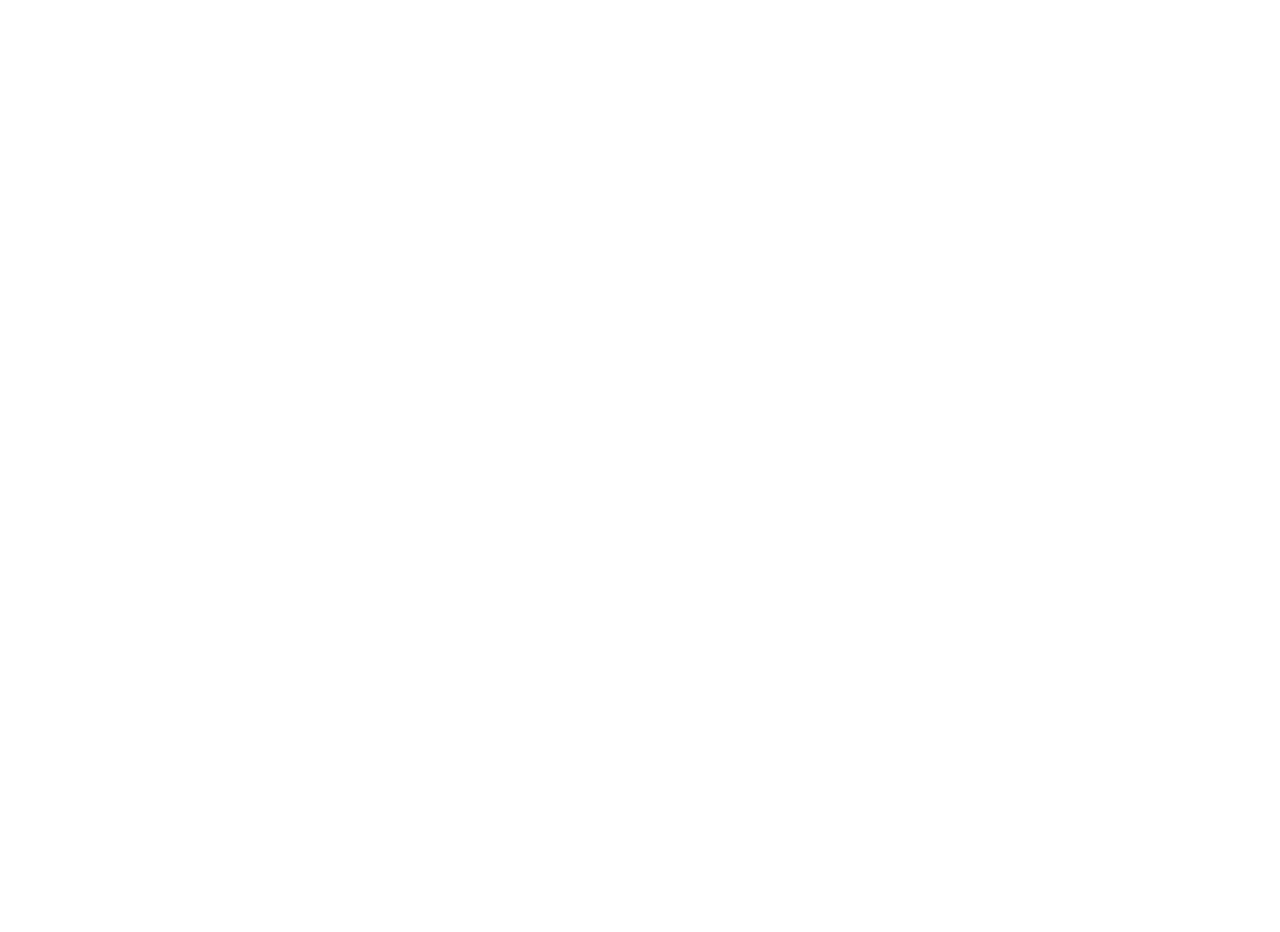
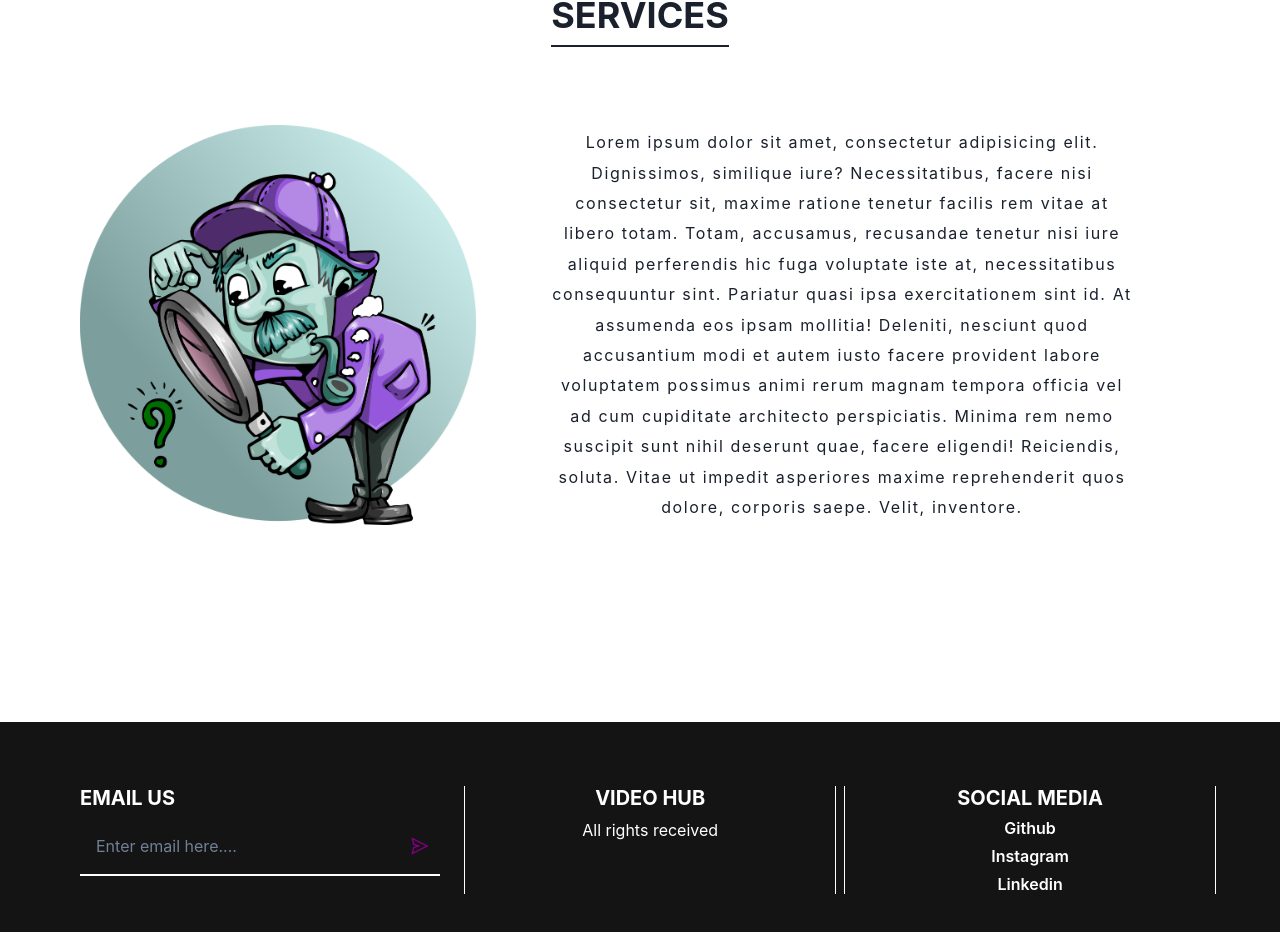
Before and after one commit to faisalCode10/React-video-Hub, a React (Create React App) app: page / in a window 1280 px wide. Shown: the part 878-1810 px from the top of the page. Before the commit the page ends 800 px from the top, so only its background shows below. Built offline with nearby package versions, Linux system fonts and the light colour scheme.

Commit message:
Footer complete

```diff
--- a/src/App.js
+++ b/src/App.js
@@ -1,7 +1,9 @@
 import React from 'react'
 import {BrowserRouter as Router, Routes, Route} from 'react-router-dom'
+import Footer from './Components/Footer'
 import Header from './Components/Header'
 import Home from './Components/Home'
+import Videos from './Videos'
 const App = () => {
   return (
     <div>
@@ -9,8 +11,10 @@
         <Header />
         <Routes>
           <Route path='/' element={<Home />}/>
+          <Route path='/videos' element={<Videos />}/>
         </Routes>
       </Router>
+        <Footer />
     </div>
   )
 }
--- a/src/ColorModeSwitcher.js
+++ b/src/ColorModeSwitcher.js
@@ -13,6 +13,7 @@
       pos={"fixed"}
       top={"2"}
       right={"4"}
+      zIndex={"overlay"}
       onClick={toggleColorMode}
       icon={<SwitchIcon />}
       {...props}
--- /dev/null
+++ b/src/Components/Footer.jsx
@@ -0,0 +1,50 @@
+import { Box, Button, Heading, HStack, Input, Stack, VStack, Text } from '@chakra-ui/react'
+import React from 'react'
+import {AiOutlineSend} from 'react-icons/ai'
+
+const Footer = () => {
+  return (
+   <Box
+   bgColor={'blackAlpha.900'}
+   minH={'40'}
+   p='16'
+   color={'white'}
+   >
+      <Stack direction={['column', 'row']}>
+    <VStack  alignItems={'stretch'} w={'full'} px={'4'}>
+        <Heading size={'md'} textTransform='uppercase' textAlign={['center', 'left']}>Email Us</Heading>
+        <HStack borderBottom={'2px solid white'} py='2'>
+            <Input placeholder='Enter email here....' border={'none'} borderRadius={'none'} focusBorderColor={'none'}/>
+            <Button p={'0'}
+            color='purple'
+            variant={'ghost'}
+            borderRadius={'0 20px 20px 0'}
+            >
+                <AiOutlineSend size={'20'} />
+            </Button>
+        </HStack>
+    </VStack>
+    <VStack w={'full'} borderLeft={['none', '1px solid white']} borderRight={['none', '1px solid white']}>
+        <Heading size={'md'} textTransform='uppercase' textAlign={'center'}>Video Hub</Heading>
+        <Text> All rights received</Text>
+    </VStack>
+    <VStack w={'full'} borderLeft={['none', '1px solid white']} borderRight={['none', '1px solid white']}>
+        <Heading size={'md'} textTransform='uppercase'>Social media</Heading>
+        <Button variant={'link'} colorScheme={'white'}>
+            <a href="https://github.com/faisalCode10" target={'blank'} >Github</a>
+        </Button>
+        <Button variant={'link'} colorScheme={'white'}>
+            <a href="https://instagram.com/fai._.sal10" target={'blank'} >Instagram</a>
+        </Button>
+        <Button variant={'link'} colorScheme={'white'}>
+            <a href="https://linkedin.com/FaisalKhan" target={'blank'} >Linkedin</a>
+        </Button>
+    </VStack>
+
+    </Stack>
+
+   </Box>
+  )
+}
+
+export default Footer
--- a/src/Components/Header.jsx
+++ b/src/Components/Header.jsx
@@ -17,7 +17,7 @@
     const {isOpen, onOpen, onClose} = useDisclosure()
   return (
     <>
-      <Button pos={'fixed'} top={'4'} left={'4'} colorScheme={'purple'} p={'0'} w={'10'} h={'10'} borderRadius={'full'} onClick={onOpen}>
+      <Button pos={'fixed'} top={'4'} left={'4'} zIndex={"overlay"} colorScheme={'purple'} p={'0'} w={'10'} h={'10'} borderRadius={'full'} onClick={onOpen}>
         <BiMenuAltLeft size={'20'} />
       </Button>
       <Drawer isOpen={isOpen} placement={'left'} onClose={onClose}>
--- a/src/Components/Home.jsx
+++ b/src/Components/Home.jsx
@@ -1,4 +1,4 @@
-import { Box, Heading, Image } from '@chakra-ui/react'
+import { Box, Container, Heading, Image, Stack,Text } from '@chakra-ui/react'
 import React from 'react'
 import {Carousel} from 'react-responsive-carousel'
 import 'react-responsive-carousel/lib/styles/carousel.min.css'
@@ -6,7 +6,7 @@
 import img2 from '../assets/2.jpg'
 import img3 from '../assets/3.jpg'
 import img4 from '../assets/4.jpg'
-// import img5 from '../assets/5.png'
+import img5 from '../assets/5.png'
 
 
 const headingOptions = {
@@ -23,6 +23,23 @@
   return (
     <Box >
     <MyCarousel />
+
+    <Container maxW={'container.xl'} minH={'100vh'} p='16' >
+      <Heading  textTransform={"uppercase"} py='2' w={'fit-content'} borderBottom={'2px solid'} m='auto'>Services</Heading>
+
+    <Stack
+      h='full'
+      p='4'
+      alignItems='center'
+      direction={['column', 'row']}
+      >
+
+      <Image src={img5} h={['40', '400']} filter={'hue-rotate(130deg)'}/>
+    <Text letterSpacing={'widest'} lineHeight='190%' p={['4', '16']} textAlign='center'>
+      Lorem ipsum dolor sit amet, consectetur adipisicing elit. Dignissimos, similique iure? Necessitatibus, facere nisi consectetur sit, maxime ratione tenetur facilis rem vitae at libero totam. Totam, accusamus, recusandae tenetur nisi iure aliquid perferendis hic fuga voluptate iste at, necessitatibus consequuntur sint. Pariatur quasi ipsa exercitationem sint id. At assumenda eos ipsam mollitia! Deleniti, nesciunt quod accusantium modi et autem iusto facere provident labore voluptatem possimus animi rerum magnam tempora officia vel ad cum cupiditate architecto perspiciatis. Minima rem nemo suscipit sunt nihil deserunt quae, facere eligendi! Reiciendis, soluta. Vitae ut impedit asperiores maxime reprehenderit quos dolore, corporis saepe. Velit, inventore.
+    </Text>
+    </Stack>
+      </Container>
     </Box>
   )
 }
--- /dev/null
+++ b/src/Videos.jsx
@@ -0,0 +1,49 @@
+import { Heading, Stack, VStack, Text, Button } from '@chakra-ui/react'
+import React, { useState } from 'react'
+
+const Videos = () => {
+    const videosArr = [
+        'https://player.vimeo.com/progressive_redirect/playback/689949818/rendition/540p?loc=external&oauth2_token_id=1027659655&signature=cf602155bf49e4e74db6f2ec9d4ecf067fbab44c4295a8950d58ecdb88910882',
+        'https://player.vimeo.com/progressive_redirect/playback/697718184/rendition/360p?loc=external&oauth2_token_id=1027659655&signature=26d69c3df603d083fedd663acaab4d35a33444d11033a626864cf1e578e136cf',
+        'https://player.vimeo.com/external/510850877.hd.mp4?s=d5e9ed9ea40ba755e28512cce6c1ad00d92506f7&profile_id=174',
+        'https://player.vimeo.com/external/577442929.hd.mp4?s=95231c8a7fe2066ffb640204591b01a6c326b97c&profile_id=174',
+        'https://player.vimeo.com/progressive_redirect/playback/689925384/rendition/360p?loc=external&oauth2_token_id=1027659655&signature=5a819f11298d53cc1ed85837342f47ea61c8f95b9aeeb0c38edab72a80e0db78',
+        'https://player.vimeo.com/progressive_redirect/playback/688648666/rendition/720p?loc=external&oauth2_token_id=1027659655&signature=070a16d4b244bc11c2bd17b03e04e50460be3d2726ed554959a49fc05dbd0281',
+        'https://player.vimeo.com/progressive_redirect/playback/690770660/rendition/720p?loc=external&oauth2_token_id=1027659655&signature=3a048039957fd878fc72b809b9a0e5f2102eded879a83e00784ecd3ba5123614',
+      ];
+
+      const [videoSrc, setVideoSrc] = useState(videosArr[0]);
+  return (
+    <Stack direction={['column', 'row']} h={'100vh'} >
+        <VStack w={'full'}>
+            <video controls controlsList='nodownload' src={videoSrc} style={{
+                width:"100%"
+            }}></video>
+            <VStack alignItems={'flex-start'} p='8' w={'full'} overflowY={'auto'}>
+                <Heading>Sample video 1</Heading>
+                <Text>This is a sample video for testing and demo. this is called description</Text>
+            </VStack>
+        </VStack>
+        <VStack
+        w={['full', 'xl']}
+        alignItems={'stretch'}
+        p="8"
+        spacing={'8'}
+        overflowY={'auto'}
+      >
+        {videosArr.map((item, index) => (
+          <Button
+            variant={'ghost'}
+            colorScheme={'purple'}
+            onClick={() => setVideoSrc(item)}
+          >
+            Lecture {index + 1}
+          </Button>
+        ))}
+      </VStack>
+
+    </Stack>
+  )
+}
+
+export default Videos
```
